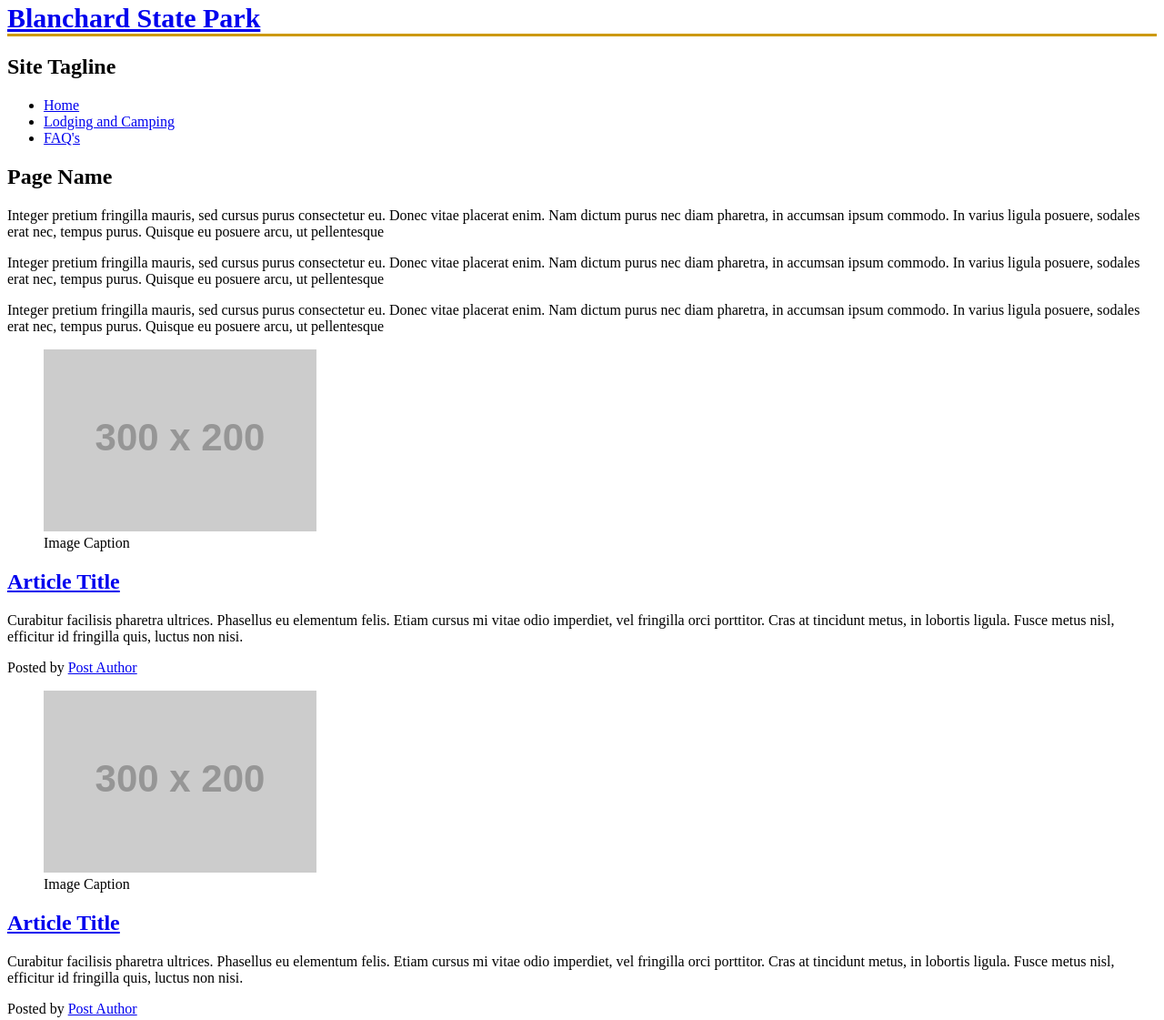
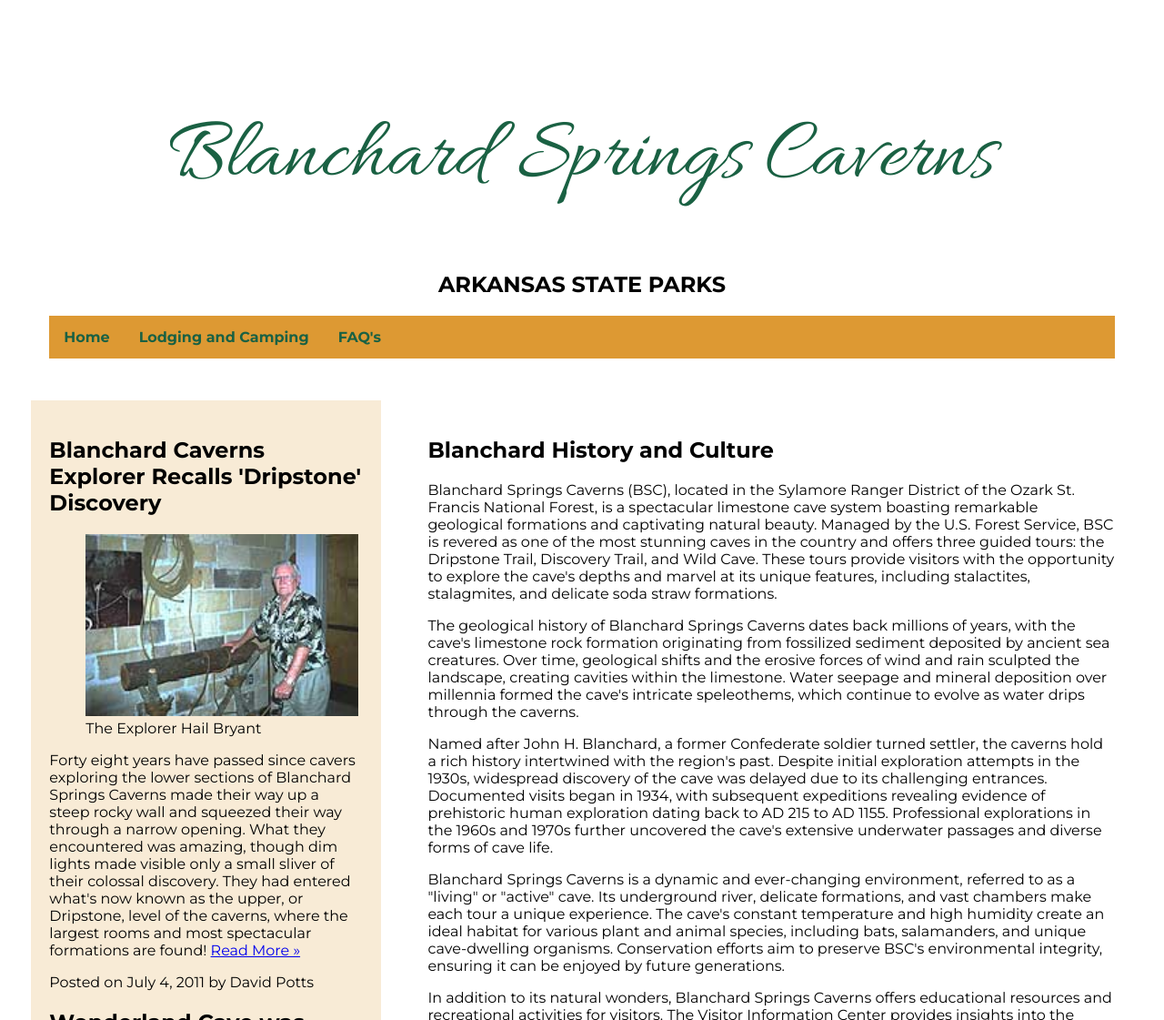
Before and after one commit to Kayland-Childress/IT-Garnet, a plain HTML site: page parks/index.html in a window 1280 px wide. Shown: the part 17-1138 px from the top of the page at 91% size. Drawn offline with Linux system fonts and the light colour scheme; files that its build step writes are made by us from their sources; placeholder pictures from the web are drawn by us.

Commit message:
Microsite Rough Draft 1. Still loads of work to do

```diff
--- /dev/null
+++ b/parks/assets/css/parks.css
@@ -0,0 +1,105 @@
+html {
+  box-sizing: border-box;
+}
+
+*,
+*:before,
+*:after {
+  box-sizing: inherit;
+}
+
+/*Trying to do a grid style layout*/
+.cf:before,
+.cf:after {
+  content: " "; /* 1 */
+  display: table; /* 2 */
+}
+
+.cf:after {
+  clear: both;
+}
+
+main {
+  margin: 20px auto;
+}
+
+header.primary,
+footer.primary {
+  /*  width:920px; */
+  width: 95.8333%;
+  /*background: rgba(7, 95, 99, 0.4);*/
+  /* margin:20px; */
+  margin: 2.0833%;
+  padding: 20px;
+  float: right;
+}
+
+#blog {
+  /*background: rgba(26, 97, 67, 0.6);*/
+  /* width: 604px; */
+  width: 62.91667%;
+  margin-right: 2.0833%;
+  padding: 20px;
+  float: right;
+}
+
+aside {
+  background: rgba(221, 153, 51, 0.2);
+  /*width: 292px;*/
+  width: 30.41667%;
+  margin-left: 2.0833%;
+  padding: 20px;
+  float: left;
+}
+
+/* Grid style end*/
+
+/*Other styling*/
+
+.widget img {
+  height: 200px;
+  max-width: 300px;
+}
+
+body {
+  font-family: "Montserrat", regular;
+}
+
+.primary h1 {
+  font-family: "Allura", cursive;
+  font-weight: 400;
+  font-style: normal;
+  font-size: 6em;
+  text-align: center;
+  align-content: center;
+}
+
+.primary h2 {
+  text-align: center;
+}
+
+header a {
+  text-decoration: none;
+  color: #1a6143;
+}
+
+nav ul {
+  list-style-type: none;
+  margin: 0;
+  padding: 0;
+  overflow: hidden;
+  background-color: #dd9933;
+}
+
+nav ul li {
+  float: left;
+}
+
+nav ul li a {
+  display: block;
+  color: #1a6143;
+  text-align: center;
+  padding: 14px 16px;
+  text-decoration: none;
+  font-weight: bold;
+}
--- a/parks/index.html
+++ b/parks/index.html
@@ -2,23 +2,31 @@
 
 <!DOCTYPE html>
 <html lang="en">
-
   <head>
-  <title>Arkansas State Parks: Blanchard State Park</title>
-  <meta charset="UTF-8" >
-  <meta name="description" content="Micro-site for an Arkansas State Park named Blanchard State Park." >
-  <meta name="keywords" content="Arkansas, State Parks, Blanchard" >
-  <meta name="author" content="Kayland Childress" >
-  <meta name="robots" content="noindex" >
-  <link href="https://fonts.googleapis.com/css2?family=Lato&display=swap" rel="stylesheet"> <!-- Add your own Font -->
-  <link rel="stylesheet" href="assets/css/style.css" />
+    <title>Arkansas State Parks: Blanchard Springs Caverns</title>
+    <meta charset="UTF-8" />
+    <meta
+      name="description"
+      content="Micro-site for an Arkansas State Park named Blanchard State Park."
+    />
+    <meta name="keywords" content="Arkansas, State Parks, Blanchard" />
+    <meta name="author" content="Kayland Childress" />
+    <meta name="robots" content="noindex" />
+    <link rel="preconnect" href="https://fonts.googleapis.com" />
+    <link rel="preconnect" href="https://fonts.gstatic.com" crossorigin />
+    <link
+      href="https://fonts.googleapis.com/css2?family=Allura&family=Montserrat:ital,wght@0,100..900;1,100..900&display=swap"
+      rel="stylesheet"
+    />
+    <link rel="stylesheet" href="assets/css/parks.css" />
   </head>
 
   <body>
+    <main class="cf">
       <header role="banner" class="primary">
-    <h1><a href="index.html">Blanchard State Park</a></h1>
-    <h2>Site Tagline</h2>
-    <nav role="navigation">
+        <h1><a href="index.html">Blanchard Springs Caverns</a></h1>
+        <h2>ARKANSAS STATE PARKS</h2>
+        <nav role="navigation" class="primary">
           <ul>
             <li><a href="#">Home</a></li>
             <li><a href="#">Lodging and Camping</a></li>
@@ -26,73 +34,124 @@
           </ul>
         </nav>
       </header>
+      <section id="home">
         <section id="content" class="container">
-    <h2>Page Name</h2>
-    <p>Integer pretium fringilla mauris, sed cursus purus consectetur eu. Donec vitae placerat enim. Nam dictum purus nec diam pharetra, in accumsan ipsum commodo. In varius ligula posuere, sodales erat nec, tempus purus. Quisque eu posuere arcu, ut pellentesque</p>
-    <p>Integer pretium fringilla mauris, sed cursus purus consectetur eu. Donec vitae placerat enim. Nam dictum purus nec diam pharetra, in accumsan ipsum commodo. In varius ligula posuere, sodales erat nec, tempus purus. Quisque eu posuere arcu, ut pellentesque</p>
-    <p>Integer pretium fringilla mauris, sed cursus purus consectetur eu. Donec vitae placerat enim. Nam dictum purus nec diam pharetra, in accumsan ipsum commodo. In varius ligula posuere, sodales erat nec, tempus purus. Quisque eu posuere arcu, ut pellentesque</p>
-  </section>
-  <section id="articles" class="container">
-    <article class="post">
-      <header>
-        <figure>
-          <img src="https://placehold.co/300x200" alt="Placeholder" />
-          <figcaption>Image Caption</figcaption>
-        </figure>
-        <h2> <a href="#" rel="bookmark" title="link to this post">Article Title</a> </h2>
-      </header>
-      <p>Curabitur facilisis pharetra ultrices. Phasellus eu elementum felis. Etiam cursus mi vitae odio imperdiet, vel fringilla orci porttitor. Cras at tincidunt metus, in lobortis ligula. Fusce metus nisl, efficitur id fringilla quis, luctus non nisi.
+          <section id="blog">
+            <h2>Blanchard History and Culture</h2>
+            <p>
+              Blanchard Springs Caverns (BSC), located in the Sylamore Ranger District of the Ozark St. Francis National Forest, is a spectacular limestone cave system boasting remarkable geological formations and captivating natural beauty. Managed by the U.S. Forest Service, BSC is revered as one of the most stunning caves in the country and offers three guided tours: the Dripstone Trail, Discovery Trail, and Wild Cave. These tours provide visitors with the opportunity to explore the cave's depths and marvel at its unique features, including stalactites, stalagmites, and delicate soda straw formations.
             </p>
-      <footer class="post-meta"> Posted by <a href="#">Post Author</a></footer>
-    </article>
-    <article class="post">
-      <header>
-        <figure>
-          <img src="https://placehold.co/300x200" alt="Placeholder&nbsp;" />
-          <figcaption>Image Caption</figcaption>
-        </figure>
-        <h2> <a href="#" rel="bookmark" title="link to this post">Article Title</a> </h2>
-      </header>
-      <p>Curabitur facilisis pharetra ultrices. Phasellus eu elementum felis. Etiam cursus mi vitae odio imperdiet, vel fringilla orci porttitor. Cras at tincidunt metus, in lobortis ligula. Fusce metus nisl, efficitur id fringilla quis, luctus non nisi.
+
+            <p>
+              The geological history of Blanchard Springs Caverns dates back millions of years, with the cave's limestone rock formation originating from fossilized sediment deposited by ancient sea creatures. Over time, geological shifts and the erosive forces of wind and rain sculpted the landscape, creating cavities within the limestone. Water seepage and mineral deposition over millennia formed the cave's intricate speleothems, which continue to evolve as water drips through the caverns.
             </p>
-      <footer class="post-meta"> Posted by <a href="#">Post Author</a></footer>
-    </article>
-    <article class="post">
-      <header>
-        <figure>
-          <img src="https://placehold.co/300x200" alt="Placeholder" />
-          <figcaption>Image Caption</figcaption>
-        </figure>
-        <h2> <a href="#" rel="bookmark" title="link to this post">Article Title</a> </h2>
-      </header>
-      <p>Curabitur facilisis pharetra ultrices. Phasellus eu elementum felis. Etiam cursus mi vitae odio imperdiet, vel fringilla orci porttitor. Cras at tincidunt metus, in lobortis ligula. Fusce metus nisl, efficitur id fringilla quis, luctus non nisi.
+
+            <p>
+              Named after John H. Blanchard, a former Confederate soldier turned settler, the caverns hold a rich history intertwined with the region's past. Despite initial exploration attempts in the 1930s, widespread discovery of the cave was delayed due to its challenging entrances. Documented visits began in 1934, with subsequent expeditions revealing evidence of prehistoric human exploration dating back to AD 215 to AD 1155. Professional explorations in the 1960s and 1970s further uncovered the cave's extensive underwater passages and diverse forms of cave life.
             </p>
-      <footer class="post-meta"> Posted by <a href="#">Post Author</a></footer>
-    </article>
-  </section>
-  <aside role="complementary">
-    <div class="container">
+
+            <p>
+              Blanchard Springs Caverns is a dynamic and ever-changing environment, referred to as a "living" or "active" cave. Its underground river, delicate formations, and vast chambers make each tour a unique experience. The cave's constant temperature and high humidity create an ideal habitat for various plant and animal species, including bats, salamanders, and unique cave-dwelling organisms. Conservation efforts aim to preserve BSC's environmental integrity, ensuring it can be enjoyed by future generations.
+            </p>
+
+            <p>
+              In addition to its natural wonders, Blanchard Springs Caverns offers educational resources and recreational activities for visitors. The Visitor Information Center provides insights into the cave's ecological significance, while seasonal events like Caroling in the Caverns enhance the visitor experience. Despite a historical association with Cold War-era fallout shelter plans, BSC remains a symbol of natural beauty and preservation, captivating visitors with its awe-inspiring formations and rich cultural heritage.
+            </p>
+          </section><!--#blog-->
+
+          <aside role="complementary" id="supporting-material">
             <article class="widget">
               <header>
-          <h2>Sample Sidebar Item </h2>
+               <h2>
+                 Blanchard Caverns Explorer Recalls 'Dripstone' Discovery
+               </h2>
               </header>
-        <p>Quisque justo erat, varius placerat fermentum vel, iaculis vel ligula. Phasellus et elit purus. Curabitur ipsum enim, scelerisque vitae condimentum ac, cursus eget quam. Nullam volutpat dui ut risus pulvinar at fringilla sem tristique. Nulla facilisi.
-          Donec posuere euismod purus, eu scelerisque risus pellentesque eu. Vestibulum sed tincidunt metus. <a href="#">Read More &raquo;</a></p>
-        <footer>Widget Footer</footer>
-      </article>
+
+              <figure>
+                <img src="assets/img/explorer.jpg" alt="Hail Bryant" />
+
+                <figcaption>The Explorer Hail Bryant</figcaption>
+              </figure>
+
+              <p>
+                Forty eight years have passed since cavers exploring the lower
+                sections of Blanchard Springs Caverns made their way up a steep
+                rocky wall and squeezed their way through a narrow opening. What
+                they encountered was amazing, though dim lights made visible
+                only a small sliver of their colossal discovery. They had
+                entered what's now known as the upper, or Dripstone, level of
+                the caverns, where the largest rooms and most spectacular
+                formations are found!
+                <a
+                    href="https://www.blanchardsprings.org/blanchard-caverns-explorer-recalls-dripstone-discovery/"
+                    >Read More &raquo;</a
+                  >
+              </p>
+
+              <footer>Posted on July 4, 2011 by David Potts</footer>
+            </article><!--"Dripstone Discovery"-->
+
             <article class="widget">
               <header>
-          <h2>Sample Sidebar Item </h2>
+                <h2>Wonderland Cave was truly a "Wonderland"</h2>
               </header>
-        <p>Quisque justo erat, varius placerat fermentum vel, iaculis vel ligula. Phasellus et elit purus. Curabitur ipsum enim, scelerisque vitae condimentum ac, cursus eget quam. Nullam volutpat dui ut risus pulvinar at fringilla sem tristique. Nulla facilisi.
-          Donec posuere euismod purus, eu scelerisque risus pellentesque eu. Vestibulum sed tincidunt metus. <a href="#">Read More &raquo;</a></p>
-        <footer>Widget Footer</footer>
-      </article>
-    </div>
+
+              <figure>
+                <img src="assets/img/wonderland.jpg" alt="Wonderland cave sign" />
+                <figcaption>Wonderland National Attraction</figcaption>
+              </figure>
+
+              <p>
+                Although not open at this time, Wonderland Cave in Bella Vista,
+                Arkansas was a sight to behold in it's day! The Wonderland Cave
+                opened to the public on February, 28, 1930. The likes of Cab
+                Calloway and Duke Ellington performed at the cave for almost
+                thirty years. Political and social events were also held in what
+                was known as "The Big Cave". Clarence Linebarger had seen clubs
+                built in caves on a trip to Paris in 1929.<a
+                  href="https://www.blanchardsprings.org/wonderland-cave-was-truly-a-wonderland/"
+                  >Read More &raquo;</a
+                  >
+              </p>
+
+              <footer>Posted on July 4, 2011 by David Potts</footer>
+            </article><!--"Wonderland"-->
+
+            <article class="widget">
+              <header>
+                <h2>Battle for the Bats - White Nose Syndrome</h2>
+              </header>
+
+              <figure>
+                <img src="assets/img/bats.jpg" alt="Bat" />
+                <figcaption>Bat</figcaption>
+              </figure>
+
+              <p>
+                In 2007, approximately 8,000 to 11,000 bats died in several New
+                York caves, more than half of the wintering bat population in
+                those caves. Cavers first noticed large numbers of dead bats
+                around the mouth of one cave and reported it to wildlife
+                officials in February 2006. Many of the dead bats had a white
+                ring of fungus around their nose. Most affected hibernating bats
+                in the region have white fungal growth on their ears, wings or
+                nose. This condition is called White-nose Syndrome (WNS) and is
+                associated with high bat mortality in the northeastern United
+                States.<a
+                  href="https://www.blanchardsprings.org/battle-for-the-bats-white-nose-syndrome/"
+                    >Read More &raquo;</a
+                  >
+              </p>
+
+              <footer>Posted on July 4, 2011 by David Potts</footer>
+            </article><!--"Bats"-->
           </aside>
-  <footer id="colophon" role="contentinfo">
+        </section><!--#content .conainer-->
+      </section><!--Home Page-->
+
+      <footer id="colophon" role="contentinfo" class="primary">
         <h6>&copy; 2024 Kayland Childress</h6>
       </footer>
+    </main>
   </body>
-
 </html>
```
Also changed, not shown: index.html (indentation only), parks/assets/img/bats.jpg (added), parks/assets/img/explorer.jpg (added), parks/assets/img/wonderland.jpg (added). Lines whose indentation alone changed are shown as unchanged.
